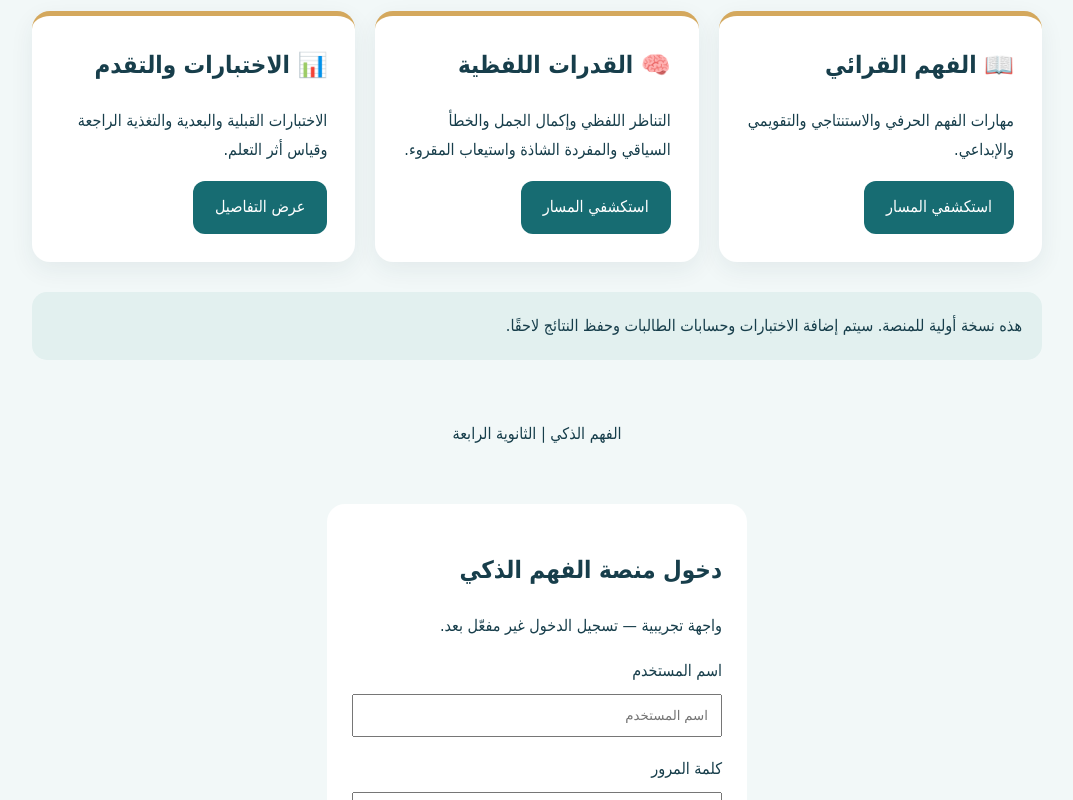
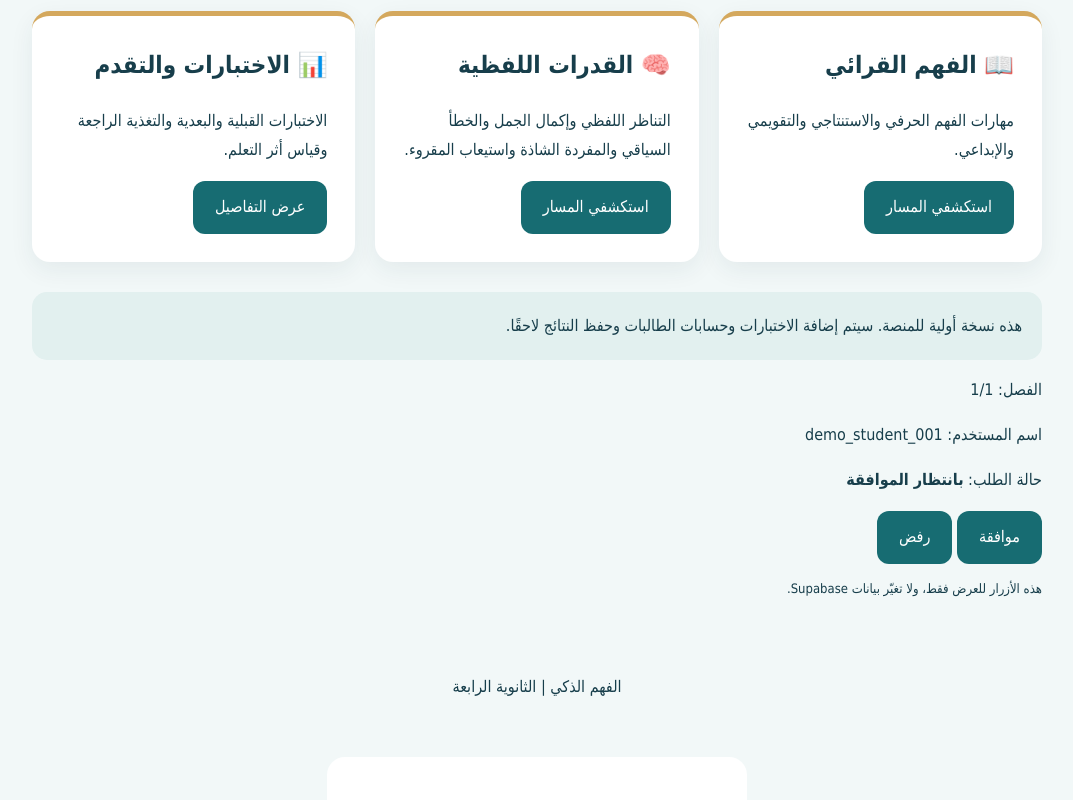
Before and after one commit to mamag1434-beep/al-fahm-al-thaki, a plain HTML site: page index.html in a window 1280 px wide. Shown: the part 446-1246 px from the top of the page, without its empty margins (103-1176 px from the left). Drawn offline with Linux system fonts and the light colour scheme.

Commit message:
Update index.html

```diff
--- a/index.html
+++ b/index.html
@@ -98,6 +98,28 @@ max-width: 420px;
 <div class="notice">
 هذه نسخة أولية للمنصة. سيتم إضافة الاختبارات وحسابات الطالبات وحفظ النتائج لاحقًا.
 </div>
+<p>الفصل: 1/1</p>
+<p>اسم المستخدم: demo_student_001</p>
+
+<p>حالة الطلب:
+<strong id="demo-status">بانتظار الموافقة</strong>
+</p>
+
+<button type="button" onclick="document.getElementById('demo-status').textContent='تمت الموافقة تجريبيًا'">
+موافقة
+</button>
+
+<button type="button" onclick="document.getElementById('demo-status').textContent='مرفوض تجريبيًا'">
+رفض
+</button>
+
+</div>
+
+<p style="font-size:13px;">
+هذه الأزرار للعرض فقط، ولا تغيّر بيانات Supabase.
+</p>
+
+</section>
 </main>
 
 <footer>الفهم الذكي | الثانوية الرابعة</footer>
```
